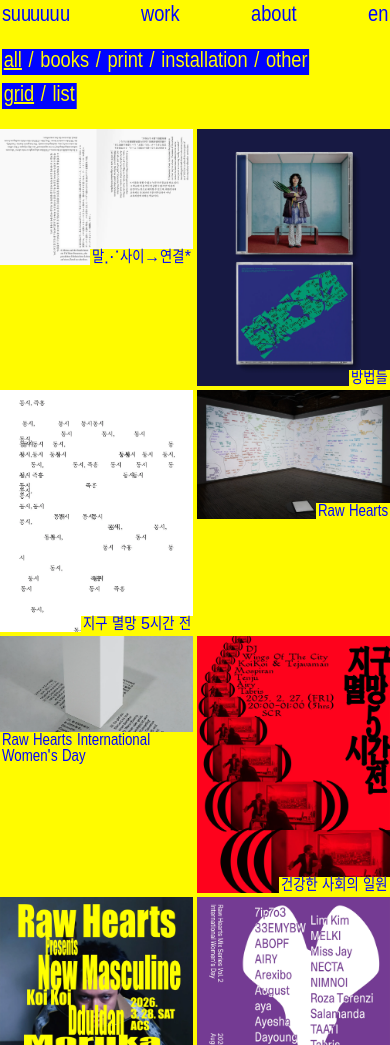
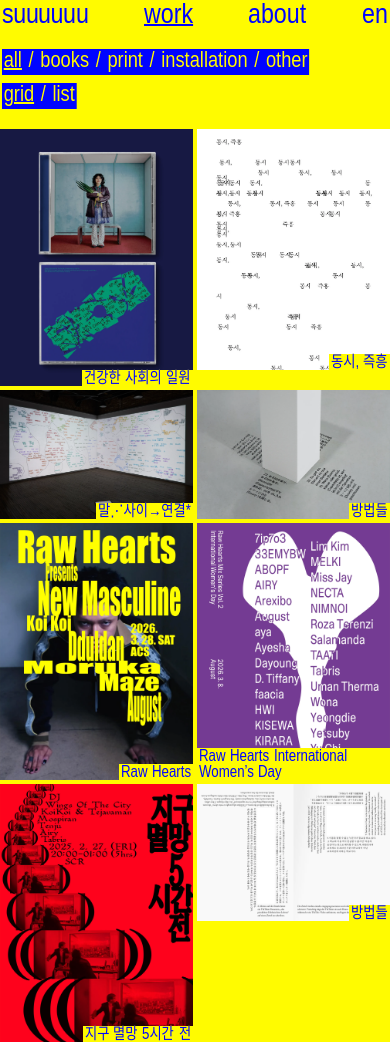
Before and after one commit to Chaeeun2/suhyun, a plain HTML site: page work/index.html in a window 390 px wide. Shown: the top 1045 px of the page. Drawn offline with Linux system fonts and the light colour scheme; a web font is replaced by a local one.

Commit message:
포폴 정리

```diff
--- a/css/style.css
+++ b/css/style.css
@@ -2,7 +2,7 @@
    폰트 시스템 (한글·영문 자폭 조정)
    - 영문 / 숫자 / 기호 → Arial (OS 기본 서체)
    - 한글              → Pretendard (CDN, unicode-range 로 한글만)
-   - 한글·영문 자폭 0.83 압축 → js/font-system.js (.char-narrow)
+   - 한글·영문·숫자 등 모든 텍스트 자폭 0.83 압축 → js/font-system.js (.char-narrow)
    ============================================================ */
 @font-face {
   font-family: "Pretendard";
@@ -81,9 +81,8 @@ body {
   background-color: var(--color-white);
 }
 
-/* 메인 페이지만 스크롤 잠금 + 기본 배경색 */
+/* 메인 페이지만 스크롤 잠금 — 배경색은 .stage / .stage__bg 에서 제어 */
 body.main-page {
-  background-color: var(--color-primary-01);
   overflow: hidden;
 }
 
@@ -95,7 +94,7 @@ a {
 /* ============================================================
    공통 유틸
    - blend-text: 흰 글자 + 배경과 색 반전(mix-blend-difference)
-   - char-narrow: 한글·영문 자폭 0.83 압축 (js/font-system.js 가 자동으로 감쌈)
+   - char-narrow: 모든 텍스트 자폭 0.83 압축 (js/font-system.js 가 자동으로 감쌈)
    ============================================================ */
 .blend-text {
   color: var(--color-white);
@@ -104,7 +103,7 @@ a {
 }
 
 /* 한글·영문 자폭 압축(자동 적용):
-   스크립트가 한글·Latin 구간을 이 span 으로 감싸고,
+   스크립트가 공백 제외 텍스트 구간을 이 span 으로 감싸고,
    음수 margin-right 는 레이아웃 폭에 맞춰 스크립트가 계산해 넣습니다. */
 .char-narrow {
   display: inline-block;
@@ -250,17 +249,38 @@ a {
   cursor: pointer;
 }
 
-/* Mobile: 모든 underline 2px (전 페이지 공통) */
+/* Mobile: 헤더 28px + underline 2px (전 페이지 공통) */
 @media (max-width: 767px) {
+  .nav {
+    height: 29px;
+    padding: 0 2px 1px;
+  }
+
+  .nav__logo.title-en,
+  .nav > .nav__link.title-en,
+  .nav__lang.title-en {
+    font-size: 28px;
+    line-height: 1;
+  }
+
   .nav__logo .nav__link:hover,
   .nav > .nav__link:hover,
   .nav > .nav__link.is-active,
   .nav__lang:hover,
   .nav__lang.is-active,
+  .nav > .nav__link.is-active .char-narrow,
+  .nav__lang.is-active .char-narrow,
   .filter.is-active,
   .view.is-active,
   .cv-block__label .char-narrow {
     text-decoration-thickness: 2px;
+  }
+
+  /* font-system .char-narrow — active 밑줄은 글자 span 에 직접 */
+  .nav > .nav__link.is-active .char-narrow,
+  .nav__lang.is-active .char-narrow {
+    text-decoration: underline;
+    text-underline-position: from-font;
   }
 
   .list-row {
@@ -286,7 +306,7 @@ body.main-page .nav__lang {
 .stage {
   position: relative;
   width: 100%;
-  height: 100vh;
+  height: 100dvh;
   overflow: hidden;
 }
 
@@ -304,7 +324,7 @@ body.main-page .nav__lang {
   top: 50%;
   left: 50%;
   transform: translate(-50%, -50%);
-  height: 100vh;
+  height: 100dvh;
   width: auto;
   max-width: 100vw;
   object-fit: contain;
@@ -408,18 +428,6 @@ body.main-page .nav__lang {
     --font-size-caption-lg: 22px;
   }
 
-  body.main-page .nav {
-    height: 29px;
-    padding: 0 2px 1px;
-  }
-
-  body.main-page .nav__logo.title-en,
-  body.main-page .nav > .nav__link.title-en,
-  body.main-page .nav__lang.title-en {
-    font-size: var(--font-size-caption-lg);
-    line-height: 1;
-  }
-
   body.main-page .stage {
     max-width: 100%;
     overflow-x: hidden;
@@ -467,7 +475,7 @@ body.main-page .nav__lang {
     width: 100%;
     height: auto;
     max-width: 100%;
-    max-height: calc(100vh - 80px);
+    max-height: calc(100dvh - 80px);
     transform: translate(-50%, -50%);
     object-fit: contain;
   }
@@ -476,7 +484,7 @@ body.main-page .nav__lang {
 /* --- Wide (min-width: 1440px) --- */
 @media (min-width: 1440px) {
   body.main-page .stage__cover {
-    height: 100vh;
+    height: 100dvh;
     width: auto;
     max-width: 100vw;
   }
--- a/css/work-list.css
+++ b/css/work-list.css
@@ -2,8 +2,11 @@
    작품 목록 페이지 (Figma: works-grid / works-list)
    - 상단 바: 흰 박스 + 검정 글자 + mix-blend-difference → 박스 파랑 / 글자 노랑
    ============================================================ */
-body.works-page {
+/* body 배경은 style.css white 고정 — 페이지색은 .works 에서 제어 */
+.works {
+  min-height: 100dvh;
   background-color: var(--color-primary-02);
+  padding: 72px 0 0;
 }
 
 /* 헤더: 배경(페이지색) + 텍스트(blend) 분리 */
@@ -19,10 +22,6 @@ body.works-page .nav__lang {
   mix-blend-mode: difference;
 }
 
-.works {
-  padding: 72px 0 0;
-}
-
 /* 상단 바 */
 .works__bar {
   display: flex;
@@ -31,6 +30,17 @@ body.works-page .nav__lang {
   padding: 0 0 var(--spacing-20);
   font-family: var(--font-family-en);
   font-size: var(--font-size-caption-lg);
+  mix-blend-mode: difference;
+}
+
+/* 자폭(scaleX)과 blend 를 분리 — iOS Safari 는 같은 요소에 둘 다 있으면 blend 무시
+   바깥(outer): scaleX만 / 안쪽(filters·views): blend만 */
+.works__filters-outer,
+.works__views-outer {
+  width: fit-content;
+  max-width: 100%;
+  transform: scaleX(0.83);
+  transform-origin: left center;
 }
 
 .works__filters,
@@ -39,14 +49,12 @@ body.works-page .nav__lang {
   align-items: center;
   gap: 8px;
   width: fit-content;
-  /* difference(옐로우 배경): 흰 박스→파랑, 검정 글자→노랑
-     font-system 제외 + 박스 단위 scaleX → 모바일 Safari transform 충돌 방지 */
+  max-width: 100%;
+  /* difference(옐로우 배경): 흰 박스→파랑, 검정 글자→노랑 */
   background: var(--color-white);
   color: var(--color-black);
   -webkit-mix-blend-mode: difference;
   mix-blend-mode: difference;
-  transform: scaleX(0.83);
-  transform-origin: left center;
 }
 
 .filter,
@@ -75,6 +83,8 @@ body.works-page .nav__lang {
   align-items: start;
   gap: var(--spacing-8);
   padding: 0;
+  width: 100%;
+  min-width: 0;
 }
 
 /* list 뷰: grid 숨기고 list 표시 */
@@ -96,6 +106,9 @@ body.works-page .nav__lang {
   position: relative;
   display: block;
   width: 100%;
+  min-width: 0;
+  /* iOS: 링크/이미지 위에서도 페이지 세로 스크롤 허용 */
+  touch-action: pan-y;
 }
 
 .grid-item img {
@@ -191,42 +204,33 @@ body.works-page .nav__lang {
   body.works-page {
     --font-size-caption-lg: 22px;
     --font-size-caption-sm: 16px;
-    overflow-x: hidden;
-  }
-
-  body.works-page .nav {
-    height: 29px;
-    padding: 0 2px 1px;
-  }
-
-  body.works-page .nav__logo.title-en,
-  body.works-page .nav > .nav__link.title-en,
-  body.works-page .nav__lang.title-en {
-    font-size: var(--font-size-caption-lg);
-    line-height: 1;
   }
 
   body.works-page .works {
     padding: 49px 0 0;
     max-width: 100%;
-    overflow-x: hidden;
+    /* overflow-x:hidden 은 blend 를 끊을 수 있음 → grid/list 쪽으로만 제한 */
   }
 
   body.works-page .works__bar {
     padding: 0 2px var(--spacing-20);
   }
 
+  body.works-page .works__filters-outer,
+  body.works-page .works__views-outer {
+    max-width: 100%;
+  }
+
   body.works-page .works__filters,
   body.works-page .works__views {
-    width: fit-content;
-    max-width: 100%;
     font-size: var(--font-size-caption-lg);
     line-height: 1;
     padding: 0 2px 4px;
     box-sizing: border-box;
   }
 
-  /* Figma: 2열 grid, gap 8px, 이미지 full width */
+  /* Figma: 2열 grid, gap 8px, 이미지 full width
+     overflow-x:hidden 사용 금지 — iOS 에서 overflow-y:auto 중첩 스크롤 함정 유발 */
   body.works-page .works__grid {
     grid-template-columns: repeat(2, 1fr);
     gap: var(--spacing-4);
@@ -278,7 +282,6 @@ body.works-page .nav__lang {
   body.works-page .works {
     padding-top: 60px;
     max-width: 100%;
-    overflow-x: hidden;
   }
 
   body.works-page .works__grid {
--- a/data/works.js
+++ b/data/works.js
@@ -3,196 +3,190 @@
    - slug: 입력 불필요 (works-loader.js 가 제목 기준으로 자동 생성)
    - folder: 사용하지 않음 (삭제)
    - 문자열은 백틱(`)으로 작성 → 줄바꿈 그대로 반영 (white-space: pre-line)
+   - date 기준 최신순 정렬
    ============================================================ */
 window.WORKS_RAW = [
   {
-    category: "installation",
+    category: "books",
+    date: "2025/08",
+    title: {
+      ko: "방법들",
+      en: "",
+    },
+    caption: {
+      ko: "2025년 8월",
+      en: "August 2025",
+    },
+    description: {
+      ko: "",
+      en: "",
+    },
+    thumbnail: "images/main/work01.webp",
+    detailImages: [
+      "images/work01/1.webp",
+      "images/work01/2.webp",
+      "images/work01/3.webp",
+      "images/work01/4.webp",
+      "images/work01/5.webp",
+      "images/work01/6.webp",
+      "images/work01/7.webp",
+      "images/work01/8.webp",
+    ],
+  },
+  {
+    category: "other",
     date: "2026/04",
     title: {
-      ko: `말⋰사이→연결*`,
-      en: ``,
+      ko: "건강한 사회의 일원",
+      en: "",
     },
     caption: {
-      ko: `2026년 4월
-실시간 그래픽 생성, 2채널 프로젝션 설치, 가변 크기`,
-      en: ``,
+      ko: "2026년 4월",
+      en: "April 2026",
     },
     description: {
-      ko: `독립출판을*사람과/사람→사이를/잇는 과정으로*바라본다. 타이페이와 방콕 아트북페어 현장에서 이루어진 릴레이 인터뷰는 개별적인 발화에서 출발해 서로 다른 맥락으로 이동하며 관계를 형성한다. 각각의 문장은 고정된 위치에 머무르지 않고 다른 문장들과 인접하며 새로운 의미를 만들어낸다.`,
-      en: ``,
+      ko: "",
+      en: "",
     },
-    thumbnail: `images/main/work01.webp`,
+    thumbnail: "images/main/work02.webp",
     detailImages: [
-      `images/work01/1.webp`,
-      `images/work01/2.webp`,
-      `images/work01/3.webp`,
-      `images/work01/4.webp`,
-      `images/work01/5.webp`,
-      `images/work01/6.webp`,
-      `images/work01/7.webp`,
-      `images/work01/8.webp`,
+      "images/work02/1.webp",
+      "images/work02/2.webp",
+      "images/work02/3.webp",
+      "images/work02/4.webp",
+      "images/work02/5.webp",
+      "images/work02/6.webp",
     ],
   },
   {
     category: "books",
     date: "2026/04",
     title: {
-      ko: `방법들`,
-      en: ``,
+      ko: "동시, 즉흥",
+      en: "",
     },
     caption: {
-      ko: `2026년 4월
-출판물`,
-      en: ``,
+      ko: "2026년 4월",
+      en: "April 2026",
     },
     description: {
-      ko: ``,
-      en: ``,
+      ko: "",
+      en: "",
     },
-    thumbnail: `images/main/work02.webp`,
+    thumbnail: "images/main/work03.webp",
     detailImages: [
-      `images/work02/1.webp`,
-      `images/work02/2.webp`,
-      `images/work02/3.webp`,
-      `images/work02/4.webp`,
-      `images/work02/5.webp`,
-      `images/work02/6.webp`,
+      "images/work03/1.webp",
+      "images/work03/2.webp",
+      "images/work03/3.webp",
+      "images/work03/4.webp",
+      "images/work03/5.webp",
+      "images/work03/6.webp",
+      "images/work03/7.webp",
+      "images/work03/8.webp",
+      "images/work03/9.webp",
+      "images/work03/10.webp",
+      "images/work03/11.webp",
+    ],
+  },
+  {
+    category: "installation",
+    date: "2026/04",
+    title: {
+      ko: "말⋰사이→연결*",
+      en: "",
+    },
+    caption: {
+      ko: "2026년 4월\n실시간 그래픽 생성, 2채널 프로젝션 설치, 가변 크기",
+      en: "April 2026\n      Real-time graphic generation, 2-channel projection installation, variable size",
+    },
+    description: {
+      ko: "독립출판을*사람과/사람→사이를/잇는 과정으로*바라본다. 타이페이와 방콕 아트북페어 현장에서 이루어진 릴레이 인터뷰는 개별적인 발화에서 출발해 서로 다른 맥락으로 이동하며 관계를 형성한다. 각각의 문장은 고정된 위치에 머무르지 않고 다른 문장들과 인접하며 새로운 의미를 만들어낸다.",
+      en: "",
+    },
+    thumbnail: "images/main/work04.webp",
+    detailImages: [
+      "images/work04/1.webp",
+      "images/work04/2.webp",
+      "images/work04/3.webp",
+    ],
+  },
+  {
+    category: "installation",
+    date: "2026/04",
+    title: {
+      ko: "방법들",
+      en: "",
+    },
+    caption: {
+      ko: "2026년 4월",
+      en: "April 2026",
+    },
+    description: {
+      ko: "",
+      en: "",
+    },
+    thumbnail: "images/main/work05.webp",
+    detailImages: [
+      "images/work05/1.webp",
+      "images/work05/2.webp",
+      "images/work05/3.webp",
+      "images/work05/4.webp",
+      "images/work05/5.webp",
     ],
   },
   {
     category: "print",
     date: "2026/04",
     title: {
-      ko: `지구 멸망 5시간 전`,
-      en: ``,
+      ko: "Raw Hearts",
+      en: "Raw Hearts",
     },
     caption: {
-      ko: `2026년 4월
-인쇄물`,
-      en: ``,
+      ko: "2026년 3월",
+      en: "March 2026",
     },
     description: {
-      ko: ``,
-      en: ``,
+      ko: "",
+      en: "",
     },
-    thumbnail: `images/main/work03.webp`,
-    detailImages: [
-      `images/work03/1.webp`,
-      `images/work03/2.webp`,
-      `images/work03/3.webp`,
-      `images/work03/4.webp`,
-      `images/work03/5.webp`,
-      `images/work03/6.webp`,
-      `images/work03/7.webp`,
-      `images/work03/8.webp`,
-      `images/work03/9.webp`,
-      `images/work03/10.webp`,
-      `images/work03/11.webp`,
-    ],
+    thumbnail: "images/main/work07.webp",
+    detailImages: ["images/work07/1.webp"],
+    video: "images/work07/2.MP4",
   },
   {
     category: "print",
-    date: "2026/04",
+    date: "2026/03",
     title: {
-      ko: `Raw Hearts`,
-      en: `Raw Hearts`,
+      ko: "Raw Hearts International Women’s Day",
+      en: "Raw Hearts International Women’s Day",
     },
     caption: {
-      ko: `2026년 4월
-인쇄물`,
-      en: ``,
+      ko: "2026년 3월",
+      en: "March 2026",
     },
     description: {
-      ko: ``,
-      en: ``,
+      ko: "",
+      en: "",
     },
-    thumbnail: `images/main/work04.webp`,
-    detailImages: [
-      `images/work04/1.webp`,
-      `images/work04/2.webp`,
-      `images/work04/3.webp`,
-    ],
+    thumbnail: "images/main/work08.webp",
+    detailImages: ["images/work08/1.webp"],
   },
   {
     category: "print",
-    date: "2026/04",
+    date: "2026/02",
     title: {
-      ko: `Raw Hearts International Women's Day`,
-      en: `Raw Hearts International Women's Day`,
+      ko: "지구 멸망 5시간 전",
+      en: "",
     },
     caption: {
-      ko: `2026년 4월
-인쇄물`,
-      en: ``,
+      ko: "2026년 2월",
+      en: "February 2026",
     },
     description: {
-      ko: ``,
-      en: ``,
+      ko: "",
+      en: "",
     },
-    thumbnail: `images/main/work05.webp`,
-    detailImages: [
-      `images/work05/1.webp`,
-      `images/work05/2.webp`,
-      `images/work05/3.webp`,
-      `images/work05/4.webp`,
-      `images/work05/5.webp`,
-    ],
-  },
-  {
-    category: "other",
-    date: "2026/04",
-    title: {
-      ko: `건강한 사회의 일원`,
-      en: ``,
-    },
-    caption: {
-      ko: `2026년 4월`,
-      en: ``,
-    },
-    description: {
-      ko: ``,
-      en: ``,
-    },
-    thumbnail: `images/main/work06.webp`,
-    detailImages: [`images/work06/1.webp`],
-  },
-  {
-    category: "books",
-    date: "2026/04",
-    title: {
-      ko: `동시, 즉흥`,
-      en: ``,
-    },
-    caption: {
-      ko: `2026년 4월
-출판물`,
-      en: ``,
-    },
-    description: {
-      ko: ``,
-      en: ``,
-    },
-    thumbnail: `images/main/work07.webp`,
-    detailImages: [`images/work07/1.webp`],
-    video: `images/work07/2.MP4`,
-  },
-  {
-    category: "installation",
-    date: "2026/04",
-    title: {
-      ko: `Undoing`,
-      en: `Undoing`,
-    },
-    caption: {
-      ko: `2026년 4월
-설치`,
-      en: ``,
-    },
-    description: {
-      ko: ``,
-      en: ``,
-    },
-    thumbnail: `images/main/work08.webp`,
-    detailImages: [`images/work08/1.webp`],
+    thumbnail: "images/main/work06.webp",
+    detailImages: ["images/work06/1.webp"],
   },
 ];
--- a/js/font-system.js
+++ b/js/font-system.js
@@ -1,11 +1,11 @@
 /* ============================================================
-   한글·영문 자폭 조정 시스템 (모든 페이지 공용)
+   자폭 조정 시스템 (모든 페이지 공용)
    ------------------------------------------------------------
    [폰트] Arial(영문) + Pretendard(한글, unicode-range) — CSS가 담당.
-          이 스크립트는 한글·영문 구간에 동일한 자폭 압축(0.83)을 적용합니다.
+          이 스크립트는 모든 텍스트(한글·영문·숫자·기호 등)에 0.83 자폭 압축.
 
    [원리]
-   1) 텍스트에서 한글·영문(Latin) 구간을 찾아 <span class="char-narrow">로 감쌈
+   1) 텍스트에서 공백이 아닌 구간을 <span class="char-narrow">로 감쌈
    2) .char-narrow 는 CSS 에서 transform: scaleX(0.83) 으로 가로만 압축
    3) inline-block + transform 은 레이아웃 폭이 그대로 남아 오른쪽에 빈틈이
       생기므로, 줄어든 만큼(원래폭 * (1 - 0.83))을 음수 margin-right 로 당겨
@@ -22,9 +22,9 @@
   var SCALE = 0.83;
   var NARROW_CLASS = "char-narrow";
 
-  /* 한글 + Latin(영문·악센트 포함) — 압축 대상 */
-  var COMPRESS_TEST = /[\uAC00-\uD7A3\u3130-\u318F\u1100-\u11FF]|\p{Script=Latin}/u;
-  var COMPRESS_RUN = /[\uAC00-\uD7A3\u3130-\u318F\u1100-\u11FF]+|[\p{Script=Latin}]+/gu;
+  /* 공백 제외 모든 텍스트(한글·영문·숫자·기호 등) — 압축 대상 */
+  var COMPRESS_TEST = /\S/u;
+  var COMPRESS_RUN = /\S+/gu;
 
   var SKIP_TAGS = {
     SCRIPT: 1,
@@ -50,6 +50,8 @@
       /* blend 박스: 내부 char-narrow transform 이 mix-blend-mode 를 깨뜨림 (모바일 Safari) */
       if (el.classList.contains("works__filters")) return true;
       if (el.classList.contains("works__views")) return true;
+      if (el.classList.contains("works__filters-outer")) return true;
+      if (el.classList.contains("works__views-outer")) return true;
     }
     return false;
   }
@@ -115,8 +117,8 @@
       if (w) spans[i].style.marginRight = -(w * (1 - SCALE)) + "px";
     }
 
-    /* blend 박스(works 필터·뷰): 박스 단위 scaleX 여백 보정 */
-    var boxes = document.querySelectorAll(".works__filters, .works__views");
+    /* blend 박스: scaleX 는 outer, blend 는 inner — outer 폭 기준 여백 보정 */
+    var boxes = document.querySelectorAll(".works__filters-outer, .works__views-outer");
     for (i = 0; i < boxes.length; i++) boxes[i].style.marginRight = "";
     for (i = 0; i < boxes.length; i++) {
       w = boxes[i].offsetWidth;
--- a/js/works-loader.js
+++ b/js/works-loader.js
@@ -23,9 +23,22 @@ function makeSlug(work, index) {
   return slug;
 }
 
+function parseWorkDate(dateStr) {
+  var parts = (dateStr || "").split("/");
+  var y = parseInt(parts[0], 10) || 0;
+  var m = parseInt(parts[1], 10) || 0;
+  return y * 100 + m;
+}
+
+function sortWorksByDateDesc(raw) {
+  return (raw || []).slice().sort(function (a, b) {
+    return parseWorkDate(b.date) - parseWorkDate(a.date);
+  });
+}
+
 function prepareWorks(raw) {
   var used = {};
-  return (raw || []).map(function (work, index) {
+  return sortWorksByDateDesc(raw).map(function (work, index) {
     var slug = makeSlug(work, index);
     var suffix = 2;
 
```
Also changed, not shown: css/about.css (+6 -21 lines), css/work-detail.css (+3 -18 lines), work/index.html (+6 -2 lines).
